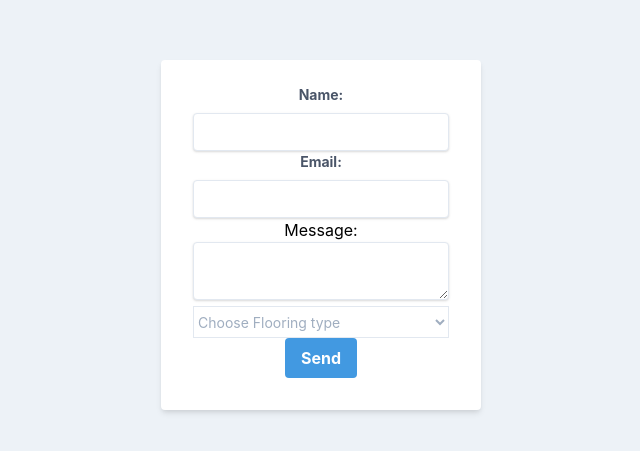
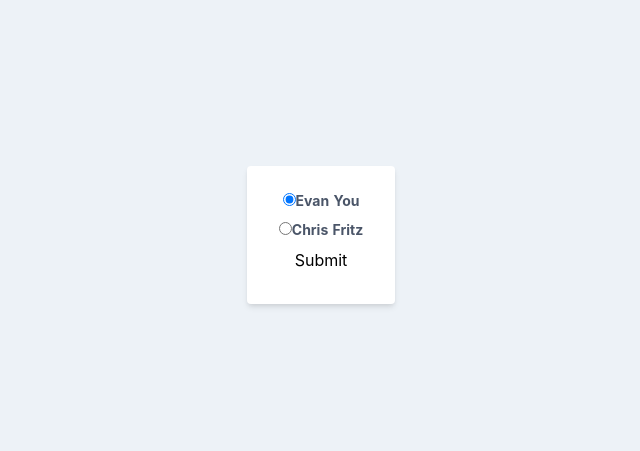
Before and after one commit to romaincapelle/nuxt-lachoulette, a Nuxt app: page / in a window 1280 px wide. Shown: the part 157-608 px from the top of the page, without its empty margins (319-959 px from the left). Built offline with nearby package versions, Linux system fonts and the light colour scheme.

Commit message:
fixing contact form

```diff
--- a/components/Form.vue
+++ b/components/Form.vue
@@ -1,70 +1,43 @@
 <template>
-  <div class="w-full max-w-xs">
   <form
     class="px-8 pt-6 pb-8 mb-4 bg-white rounded shadow-md"
-      name="contactus"
+    name="ask-question"
     action="/thanks"
     method="post"
-      netlify
-      netlify-honeypot="bot-field"
+    data-netlify="true"
+    data-netlify-honeypot="bot-field"
   >
-      <input type="hidden" name="form-name" value="contactus" />
-      <div>
-        <label class="block mb-2 text-sm font-bold text-gray-700" for="name"
-          >Name:</label
+    <input type="hidden" name="form-name" value="ask-question" />
+    <label
+      v-for="(panelist, index) in panelists"
+      :key="index"
+      class="block mb-2 text-sm font-bold text-gray-700"
     >
       <input
-          class="w-full px-3 py-2 leading-tight text-gray-700 border rounded shadow appearance-none focus:outline-none focus:shadow-outline"
-          type="text"
-          name="name"
-          required
+        type="radio"
+        name="panelist"
+        :value="panelist"
+        :checked="panelist === currentPanelist"
+        @input="(ev) => updatePanelist"
       />
-      </div>
-      <div>
-        <label class="block mb-2 text-sm font-bold text-gray-700" for="email"
-          >Email:</label
-        >
-        <input
-          class="w-full px-3 py-2 leading-tight text-gray-700 border rounded shadow appearance-none focus:outline-none focus:shadow-outline"
-          type="email"
-          name="email"
-          required
-        />
-      </div>
-      <div>
-        <label for="message">Message:</label>
-        <textarea
-          class="w-full px-3 py-2 leading-tight text-gray-700 border rounded shadow appearance-none focus:outline-none focus:shadow-outline"
-          name="message"
-          required
-        ></textarea>
-      </div>
-      <div>
-        <select
-          aria-label="Currency"
-          name="currency"
-          class="w-full h-8 py-0 text-gray-500 bg-transparent border pr-7 sm:text-sm sm:leading-5"
-          ><option value="" disabled="" selected=""
-            >Choose Flooring type</option
-          >
-          <option value="usd" name="usd">USD</option>
-          <option value="cad" name="cad">CAD</option>
-          <option value="eur" name="eur">EUR</option>
-        </select>
-      </div>
-      <button
-        class="px-4 py-2 font-bold text-white bg-blue-500 rounded hover:bg-blue-700 focus:outline-none focus:shadow-outline"
-        type="submit"
-        value="Send message"
-      >
-        Send
-      </button>
+      <span>{{ panelist }}</span>
+    </label>
+    <button>Submit</button>
   </form>
-  </div>
 </template>
-
 <script>
-export default {}
+export default {
+  name: 'QAForm',
+  data() {
+    return {
+      panelists: ['Evan You', 'Chris Fritz'],
+      currentPanelist: 'Evan You'
+    }
+  },
+  methods: {
+    updatePanelist(ev) {
+      this.currentPanelist = ev.target.value
+    }
+  }
+}
 </script>
-
-<style></style>
--- /dev/null
+++ b/components/Form02.vue
@@ -0,0 +1,86 @@
+<template>
+  <div class="w-full max-w-xs">
+    <form
+      class="px-8 pt-6 pb-8 mb-4 bg-white rounded shadow-md"
+      name="contactus"
+      action="/thanks"
+      method="post"
+      netlify
+      netlify-honeypot="bot-field"
+    >
+      <input type="hidden" name="form-name" value="contactus" />
+      <div>
+        <label class="block mb-2 text-sm font-bold text-gray-700" for="name"
+          >Votre nom :</label
+        >
+        <input
+          class="w-full px-3 py-2 leading-tight text-gray-700 border rounded shadow appearance-none focus:outline-none focus:shadow-outline"
+          type="text"
+          name="name"
+          required
+        />
+      </div>
+      <div>
+        <label class="block mb-2 text-sm font-bold text-gray-700" for="email"
+          >Email:</label
+        >
+        <input
+          class="w-full px-3 py-2 leading-tight text-gray-700 border rounded shadow appearance-none focus:outline-none focus:shadow-outline"
+          type="email"
+          name="email"
+          required
+        />
+      </div>
+      <div>
+        <label for="message">Message:</label>
+        <textarea
+          class="w-full px-3 py-2 leading-tight text-gray-700 border rounded shadow appearance-none focus:outline-none focus:shadow-outline"
+          name="message"
+          required
+        ></textarea>
+      </div>
+      <div>
+        <select
+          aria-label="Currency"
+          name="currency"
+          class="w-full h-8 py-0 text-gray-500 bg-transparent border pr-7 sm:text-sm sm:leading-5"
+          ><option value="" disabled="" selected=""
+            >Choose Flooring type</option
+          >
+          <option value="usd" name="usd">USD</option>
+          <option value="cad" name="cad">CAD</option>
+          <option value="eur" name="eur">EUR</option>
+        </select>
+      </div>
+      <p
+      <button
+        class="px-4 py-2 font-bold text-white bg-blue-500 rounded hover:bg-blue-700 focus:outline-none focus:shadow-outline"
+        type="submit"
+        value="Send message"
+      >
+        Send
+      </button>
+    </form>
+  </div>
+</template>
+
+<script>
+export default {
+  data() {
+    return {
+      biere: {
+        nomDeLaBiere: '',
+        nombreDeBiere: 0
+      },
+      selectedOption: 'C',
+      bieres: [
+        { text: 'Biere Blonde' },
+        { text: 'Biere Brune' },
+        { text: 'Biere Ambrée' }
+      ]
+    }
+  }
+}
+</script>
+
+<style></style>
```
Lines whose indentation alone changed are shown as unchanged.
